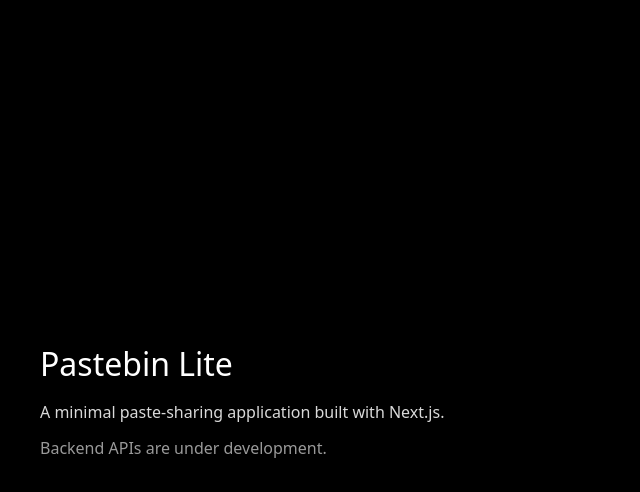
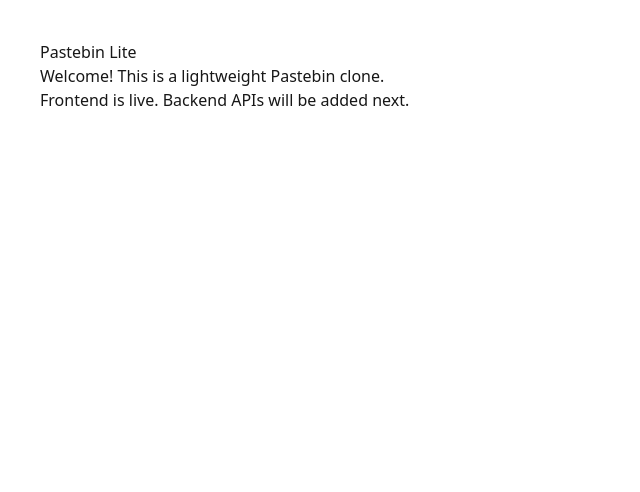
Before and after one commit to Aditya071100/pastebin-lite, a Next.js app: page / in a window 1280 px wide. Shown: the top 492 px of the page, without its empty margins (0-640 px from the left). Built offline with nearby package versions, Linux system fonts and the light colour scheme.

Commit message:
Update homepage text

```diff
--- a/app/page.tsx
+++ b/app/page.tsx
@@ -1,28 +1,9 @@
 export default function Home() {
   return (
-    <main
-      style={{
-        minHeight: "100vh",
-        display: "flex",
-        flexDirection: "column",
-        justifyContent: "center",
-        padding: "40px",
-        fontFamily: "system-ui",
-        background: "#000",
-        color: "#fff",
-      }}
-    >
-      <h1 style={{ fontSize: "32px", marginBottom: "12px" }}>
-        Pastebin Lite
-      </h1>
-
-      <p style={{ fontSize: "16px", opacity: 0.85 }}>
-        A minimal paste-sharing application built with Next.js.
-      </p>
-
-      <p style={{ marginTop: "12px", opacity: 0.6 }}>
-        Backend APIs are under development.
-      </p>
+    <main style={{ padding: 40, fontFamily: "system-ui" }}>
+      <h1>Pastebin Lite</h1>
+      <p>Welcome! This is a lightweight Pastebin clone.</p>
+      <p>Frontend is live. Backend APIs will be added next.</p>
     </main>
   );
 }
```
